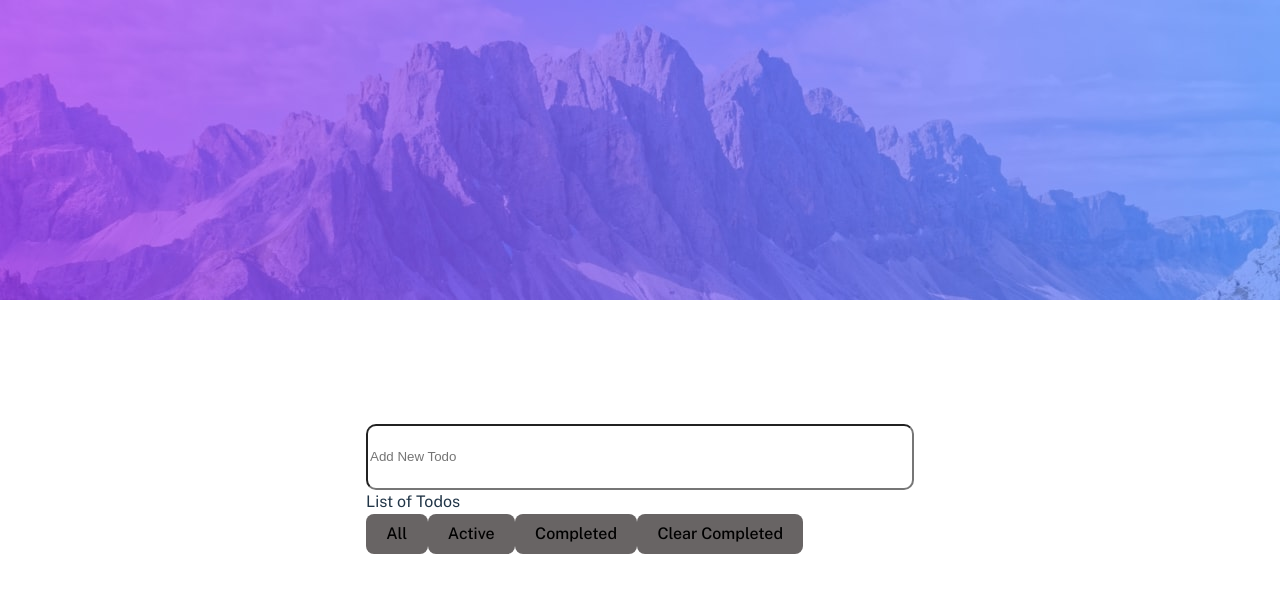
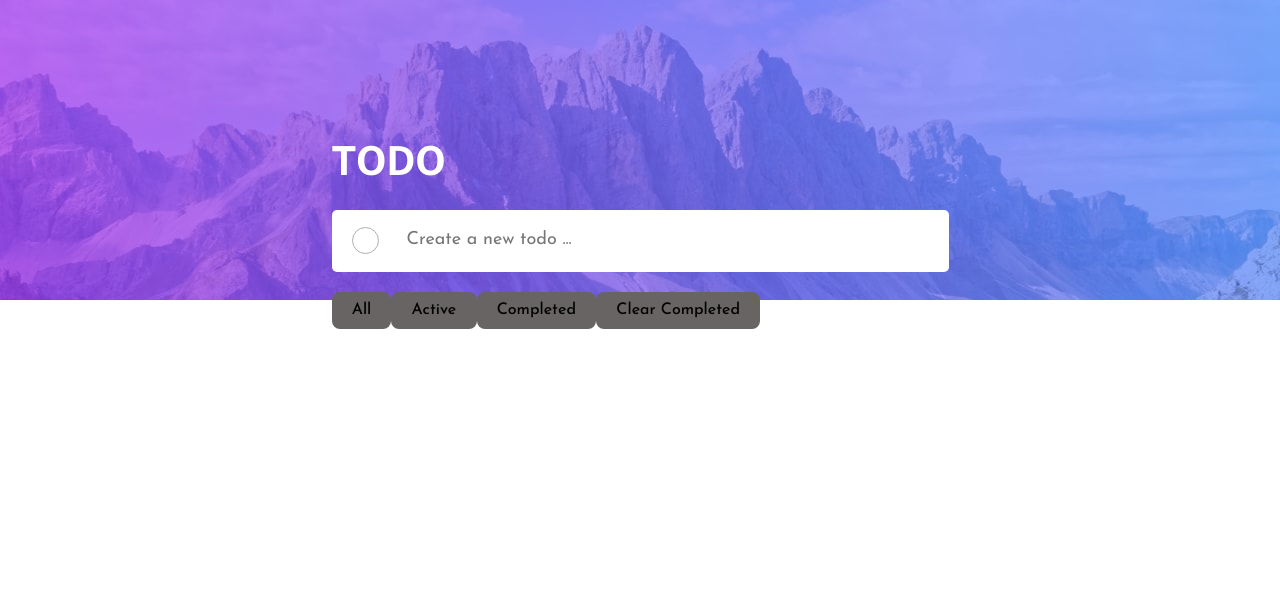
Before and after one commit to unachoza/FEM-Todo-App, a React (Vite) app: page / in a window 1280 px wide. Shown: the top 592 px of the page. Built offline with nearby package versions, Linux system fonts and the light colour scheme.

Commit message:
fixed font issue and input form

```diff
--- a/index.html
+++ b/index.html
@@ -4,8 +4,12 @@
 		<meta charset="UTF-8" />
 		<link rel="icon" type="image/svg+xml" href="/vite.svg" />
 		<link rel="preconnect" href="https://fonts.googleapis.com" />
+		<link rel="preconnect" href="https://fonts.googleapis.com" />
 		<link rel="preconnect" href="https://fonts.gstatic.com" crossorigin />
-		<link href="https://fonts.googleapis.com/css2?family=Public+Sans:ital,wght@0,100..900;1,100..900&display=swap" rel="stylesheet" />
+		<link
+			href="https://fonts.googleapis.com/css2?family=Josefin+Sans:ital,wght@0,100..700;1,100..700&family=Public+Sans:ital,wght@0,100..900;1,100..900&display=swap"
+			rel="stylesheet"
+		/>
 		<meta name="viewport" content="width=device-width, initial-scale=1.0" />
 		<title>Vite + React + TS</title>
 	</head>
--- a/src/App.css
+++ b/src/App.css
@@ -3,7 +3,7 @@
 	margin: 0 auto;
 	padding: 2rem;
 	text-align: center;
-	font-family: "Public Sans";
+	font-family: "Josefin Sans", serif;
 }
 body {
 	background: url("./assets/images/bg-desktop-light.jpg");
--- a/src/App.tsx
+++ b/src/App.tsx
@@ -61,7 +61,6 @@ function App() {
 			<div className="container">
 				<h1>TODO</h1>
 				<Form handleSubmit={handleSubmit} handleChange={handleChange} input={input} />
-				<div>List of Todos</div>
 				<div className="list-container">
 					{todos.map((item) => {
 						const { id, title, completed } = item;
--- a/src/Components/Form/Form.css
+++ b/src/Components/Form/Form.css
@@ -1,5 +1,30 @@
+form{
+	margin-bottom: 20px;
+}
+
 input {
 	height: 60px;
 	width: 540px;
-	border-radius: 10px;
+	border-radius: 5px;
+	border: none;
+	padding-left: 75px;
+	font-family: "Josefin Sans", serif;
 }
+.input {
+	display: flex;
+	align-items: center;
+}
+.input span {
+	position: absolute;
+	width: 25px;
+	height: 25px;
+	margin: 20px;
+	border-radius: 50%;
+	border: solid rgba(128, 128, 128, 0.625) 1px;
+}
+
+.input input[type="text"]::placeholder {
+	font-family: "Josefin Sans", serif;
+	font-size: 18px;
+	left: 20px;
+}
--- a/src/Components/Form/Form.tsx
+++ b/src/Components/Form/Form.tsx
@@ -10,7 +10,10 @@ interface FormProps {
 const Form = ({ handleSubmit, handleChange, input }: FormProps) => {
 	return (
 		<form onSubmit={(e) => handleSubmit(e)}>
-			<input id="addTodo" name="addTodo" type="text" value={input} onChange={(e) => handleChange(e)} placeholder="Add New Todo" />
+			<div className="input">
+				<span></span>
+				<input id="addTodo" name="addTodo" type="text" value={input} onChange={(e) => handleChange(e)} placeholder="Create a new todo ..." />
+			</div>
 		</form>
 	);
 };
--- a/src/index.css
+++ b/src/index.css
@@ -23,7 +23,6 @@ a:hover {
 body {
   margin: 0;
   display: flex;
-  place-items: center;
   min-width: 320px;
   min-height: 100vh;
 }
```
